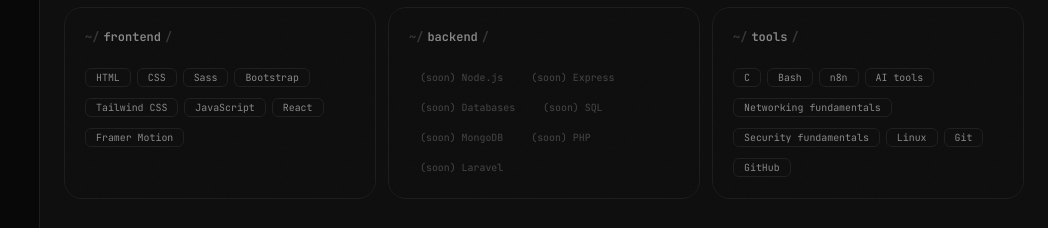
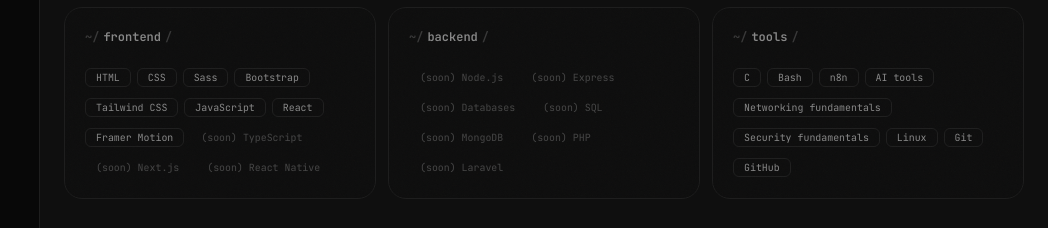
Before and after one commit to AstaAT1/My-Portfolio, a React (Vite) app: page / in a window 1280 px wide. Shown: the part 2300-2528 px from the top of the page, without its empty margins (232-1280 px from the left). Built offline with nearby package versions, Linux system fonts and the light colour scheme; no server answers.

Commit message:
Skills are coming soon

```diff
--- a/src/data/portfolio.js
+++ b/src/data/portfolio.js
@@ -39,7 +39,7 @@
 
     // ── Skills (object form) ────────────────────────────────────────
     skills: {
-        Frontend: ["HTML", "CSS", "Sass", "Bootstrap", "Tailwind CSS", "JavaScript", "React", "Framer Motion"],
+        Frontend: ["HTML", "CSS", "Sass", "Bootstrap", "Tailwind CSS", "JavaScript", "React", "Framer Motion" , "(soon) TypeScript" , "(soon) Next.js" , "(soon) React Native"],
         Backend: ["(soon) Node.js", "(soon) Express", "(soon) Databases", "(soon) SQL", "(soon) MongoDB", "(soon) PHP", "(soon) Laravel"],
         Tools: ["C", "Bash", "n8n", "AI tools", "Networking fundamentals" , "Security fundamentals " , "Linux" , "Git" , "GitHub"],
     },
```
Also changed, not shown: src/assets/images/profile_cropped_enhanced_natural.jpg (added).
